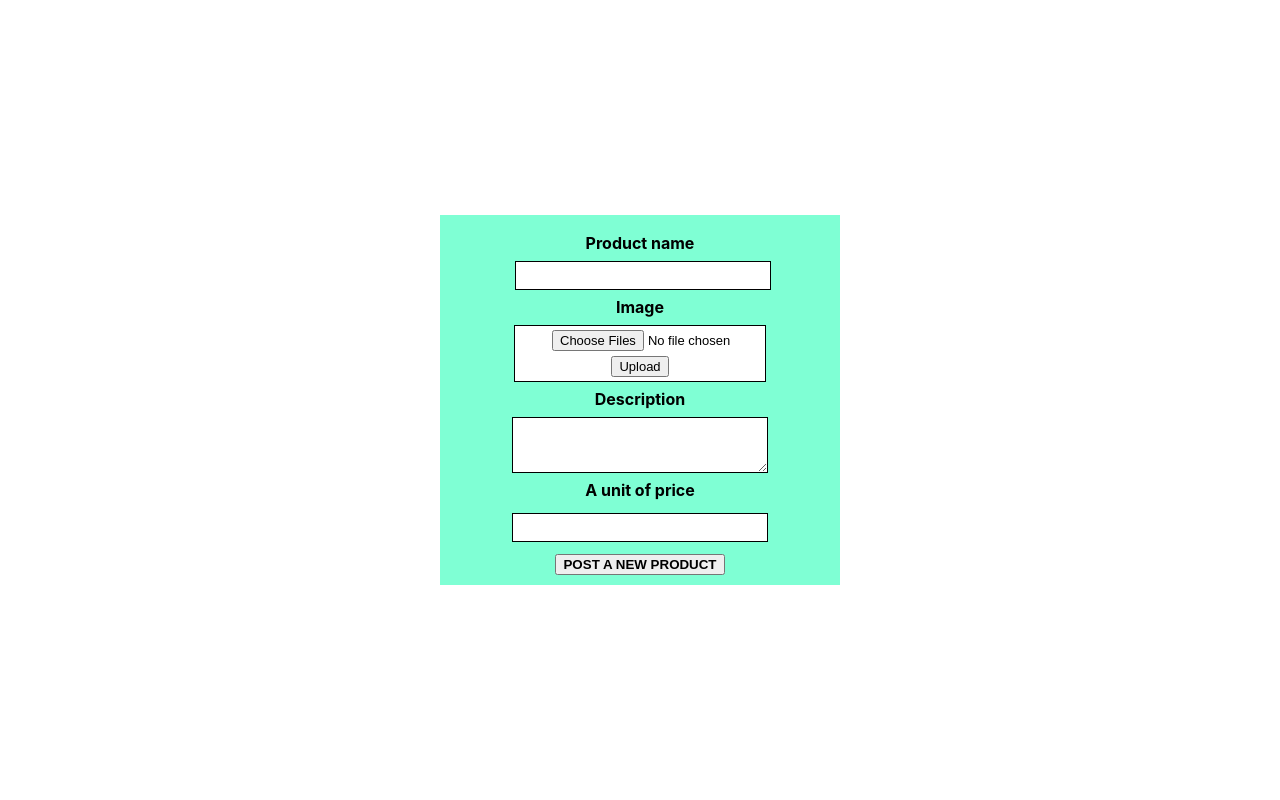
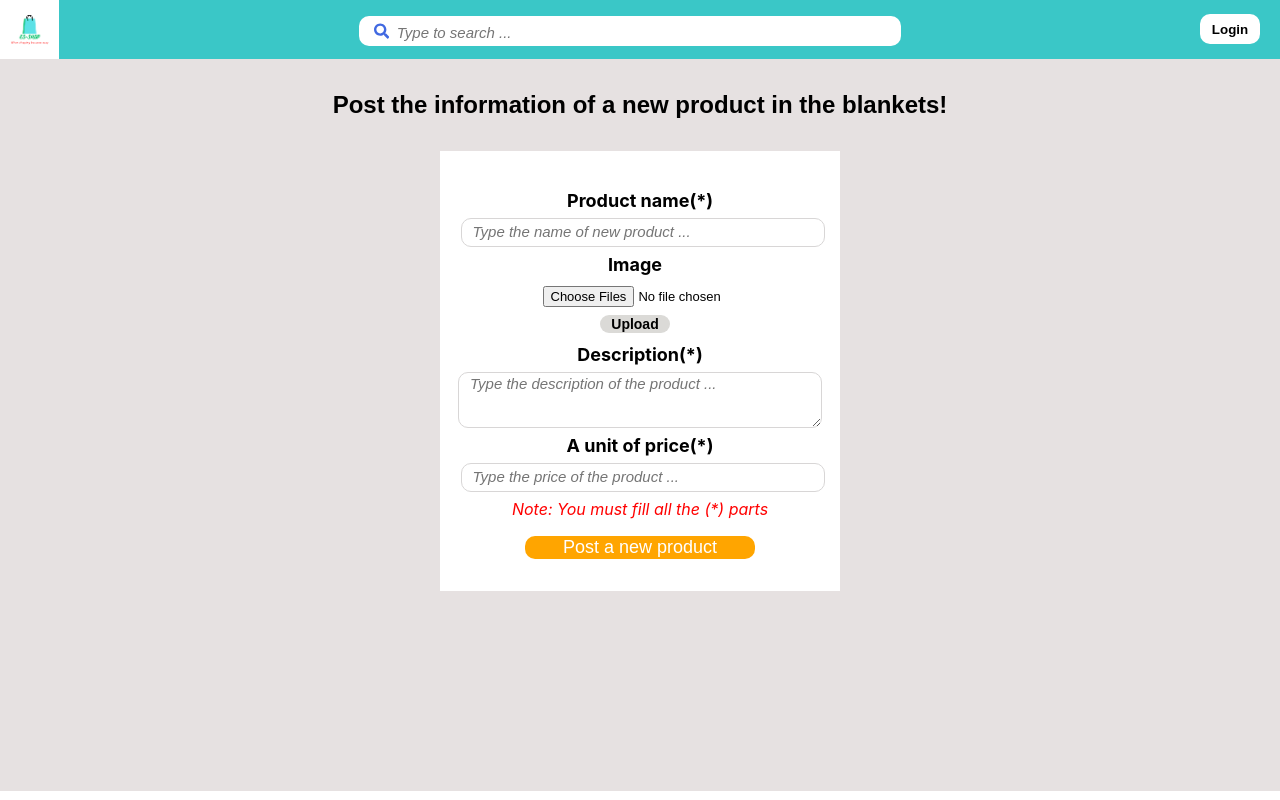
Before and after one commit to lecuong1502/shoppingReact, a React (Create React App) app: page / in a window 1280 px wide. Both pictures are taken after typing "Sample" into the empty fields and a click on the button "ADD PRODUCT". Built offline with nearby package versions, Linux system fonts and the light colour scheme; no server answers; the HTML template or start-up script is replaced by a standard one.

Commit message:
post product UI

```diff
--- a/src/screens/PostProductsScreen/index.css
+++ b/src/screens/PostProductsScreen/index.css
@@ -1,46 +1,47 @@
-.container {
+#container-post-product {
     display: flex;
     flex-direction: column;
     justify-content: center;
     align-items: center;
-    height: 100vh;
-    background-color: white;
+    height: 100;
+    background-color: rgb(230, 225, 225)
 }
 
-.contain {
+#contain-post-product {
     display: flex;
     flex-direction: column;
     justify-content: center;
     align-items: center;
-    height: 370px;
+    height: 440px;
     width: 400px;
-    background-color: aquamarine;
+    background-color: white;
     line-height: 35px;
+    margin-top: 12px;
+    margin-bottom: 200px;
 }
 
-#name{
-    height: 25px;
-    width: 250px;
-    font-weight: lighter;
-    background-color: white;
-    border: 1px black solid;
+#title-post-product{
+    font-family: Arial, Helvetica, sans-serif;
+    margin-top: 12px;
 }
 
-#description{
+#description-product{
     height: 50px;
-    width: 250px;
-    font-weight: lighter;
-    background-color: white;
-    font-family: 'Times New Roman', Times, serif;
-    border: 1px black solid;
+    width: 350px;
+    border: 0.1px rgb(216, 214, 214) solid;
+    border-radius: 10px;
+    font-size: 14px;
+    padding-left: 10px;
+    font-family: Arial, Helvetica, sans-serif;
 }
 
-#price{
+#price-new-product{
+    width: 350px;
     height: 25px;
-    width: 250px;
-    font-weight: lighter;
-    background-color: white;
-    border: 1px black solid;
+    border: 0.1px rgb(216, 214, 214) solid;
+    border-radius: 10px;
+    font-size: 14px;
+    padding-left: 10px;
 }
 
 #price{
@@ -48,15 +49,25 @@
     font-size: large;
 }
 
-.upload1{
+#new-product-name{
+    width: 350px;
+    height: 25px;
+    border: 0.1px rgb(216, 214, 214) solid;
+    border-radius: 10px;
+    font-size: 14px;
+    padding-left: 10px;
+}
+
+#upload1-new-product{
     display: flex;
     flex-direction: column;
     justify-content: center;
     align-items: center;
     background-color: white;
     height: 55px;
-    width: 250px;
-    border: 1px black solid;
+    width: 350px;
+    border-radius: 10px;
+    /* border: 0.1px rgb(216, 214, 214) solid; */
 }
 
 .ima{
@@ -65,20 +76,62 @@
     justify-content: center;
     align-items: center;
     font-weight: bold;
+    font-size: large;
 }
 
-.choose-file{
+#choose-file-product{
     font-size: small;
-    margin-right: -69px;
+    margin-right: -160px;
     margin-top: 4px;
+    border: none;
+    cursor: pointer;
 }
 
 #upload{
     margin-top: 3px;
     font-size: small;
     margin-bottom: 4px;
+    font-weight: bold;
+    transition: background-color 0.4s;
+    font-family: Arial, Helvetica, sans-serif;
+    font-size: 14px;
+    background-color: rgb(219, 218, 215);
+    border: none;
+    cursor: pointer;
+    border-radius: 10px;
+    width: 70px;
 }
 
-#post{
-    margin-top: 7px;
+#post-new-product-button{
+    margin-top: 9px;
+    font-size: large;
+    color: white;
+    font-family: Arial, Helvetica, sans-serif;
+    font-size: 18px;
+    background-color: orange;
+    border: none;
+    cursor: pointer;
+    border-radius: 10px;
+    width: 230px;
+    transition: background-color 0.6s;
 }
+
+#post-new-product-button:hover{
+    background-color: rgb(146, 99, 11);
+}
+
+#object-new-product{
+    width: 350px;
+    margin-right: 10px;
+    margin-left: 0px;
+}
+
+#upload:hover{
+    background-color: orange;
+    color: white;
+}
+
+#note-post-new-product{
+    font-style: italic;
+    color: red;
+}
--- a/src/screens/PostProductsScreen/index.js
+++ b/src/screens/PostProductsScreen/index.js
@@ -2,6 +2,7 @@ import "./index.css";
 import React, { useState, useEffect } from "react";
 import { redirect, useNavigate } from "react-router-dom";
 import { BASE_URL } from "../../environment";
+import Header from "../../components/Header";
 
 const PostProductScreen = () => {
   const [productName, setProductName] = useState("");
@@ -89,19 +90,24 @@ const PostProductScreen = () => {
   };
 
   return (
-    <div className="container">
-      <div className="contain">
-        <div className="ima">Product name</div>
+    <div id="container-post-product">
+      <Header />
+      <div id="title-post-product">
+        <h2>Post the information of a new product in the blankets!</h2>
+      </div>
+      <div id="contain-post-product">
+        <div className="ima">Product name(*)</div>
         <input
-          id="name"
+          id="new-product-name"
+          placeholder="Type the name of new product ..."
           value={productName}
           onChange={(e) => setProductName(e.target.value)}
         />
-        <div className="object">
+        <div id="object-new-product">
           <div className="ima">Image</div>
-          <div className="upload1">
+          <div id="upload1-new-product">
             <input
-              className="choose-file"
+              id="choose-file-product"
               onChange={(e) => {
                 setFiles(e.target.files);
               }}
@@ -119,22 +125,28 @@ const PostProductScreen = () => {
         </div>
         {/* <input id="image" value={image} onChange={(e) => setImage(e.target.value)} /> */}
 
-        <div className="ima">Description</div>
+        <div className="ima">Description(*)</div>
         <textarea
-          id="description"
+          id="description-product"
+          placeholder="Type the description of the product ..."
           value={description}
           onChange={(e) => setDescription(e.target.value)}
         />
 
-        <div className="ima">A unit of price</div>
+        <div className="ima">A unit of price(*)</div>
         <input
-          id="price"
+          id="price-new-product"
+          placeholder="Type the price of the product ..."
           value={aUnitOfPrice}
           onChange={(e) => setaUnitOfPrice(e.target.value)}
         />
 
-        <button id="post" onClick={postproduct}>
-          <b>POST A NEW PRODUCT</b>
+        <div id="note-post-new-product">
+          <div>Note: You must fill all the (*) parts</div>
+        </div>
+
+        <button id="post-new-product-button" onClick={postproduct}>
+          Post a new product
         </button>
       </div>
     </div>
```
